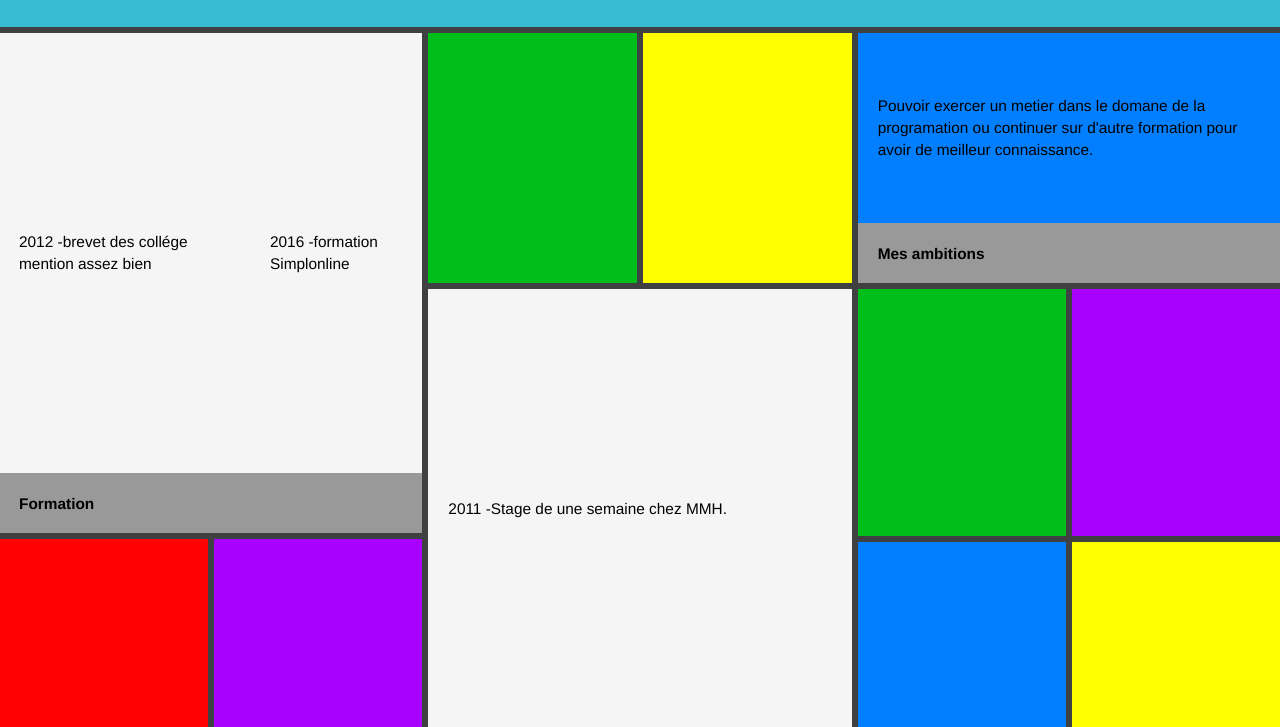
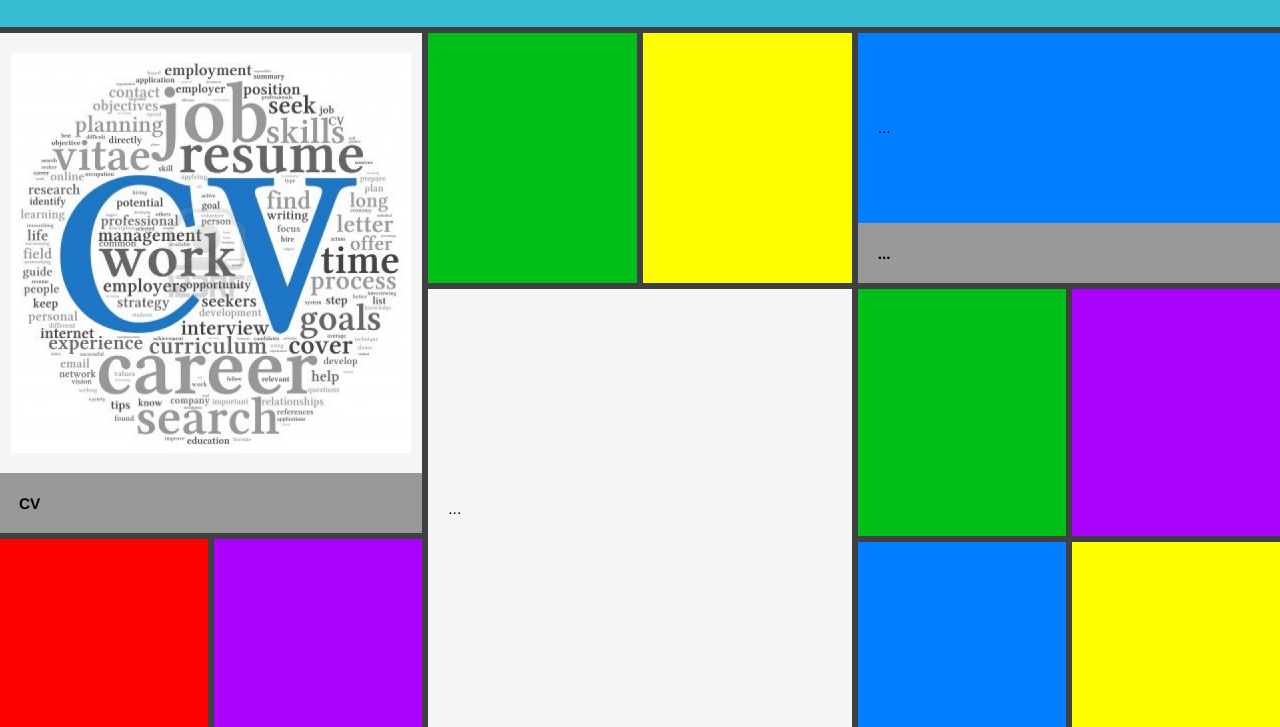
Before and after one commit to Ghuti/Ghuti.github.io, a plain HTML site: page index.html in a window 1280 px wide. Shown: the part 73-800 px from the top of the page. Drawn offline with Linux system fonts and the light colour scheme.

Commit message:
page acuille

```diff
--- a/index.html
+++ b/index.html
@@ -20,11 +20,10 @@
         <div class="col-md-4">
           <div class="col-md-12">
             <div class="blanc big">
-              <p>2012 -brevet des collége mention assez bien</p>
-              <p>2016 -formation Simplonline</p>
-              <a href="#">
+              <img src="img/CV.jpg" class="img-center" style="width:400px;height:400px">
+              <a href="CV.html">
                 <div class="link blanc-sombre">
-                  <p>Formation</p>
+                  <p>CV</p>
                   <div class="arrow thin"></div>
                 </div>
               </a>
@@ -51,10 +50,10 @@
           </div>
           <div class="col-md-12">
             <div class="blanc big">
-            <p>2011 -Stage de une semaine chez MMH.</p>
+            <p>...</p>
             <a href "#">
               <div class="link blanc-sombre">
-                <p>Expérience professionnelle</p>
+                <p>...</p>
                 <div class="arrow thin"></div>
               </div>
             </a>
@@ -64,10 +63,10 @@
         <div class="col-md-4">
           <div class="col-md-12">
             <div class="bleu little">
-            <p>Pouvoir exercer un metier dans le domane de la programation ou continuer sur d'autre formation pour avoir de meilleur connaissance.</p>
+            <p>...</p>
             <a href "#">
               <div class="link blanc-sombre">
-                <p>Mes ambitions</p>
+                <p>...</p>
                 <div class="arrow thin"></div>
               </div>
             </a>
@@ -106,7 +105,7 @@
 
 <form method="post" action="traitement.php">
    <fieldset>
-       <legend>Me contacter</legend>
+       <legend>Me contacter (non fonctionel: in dev)</legend>
        <label for="nom">Votre nom et prénom ?</label>
        <input type="text" name="nom" id="nom" />
        <label for="prenom">votre adresse email </label>
```
